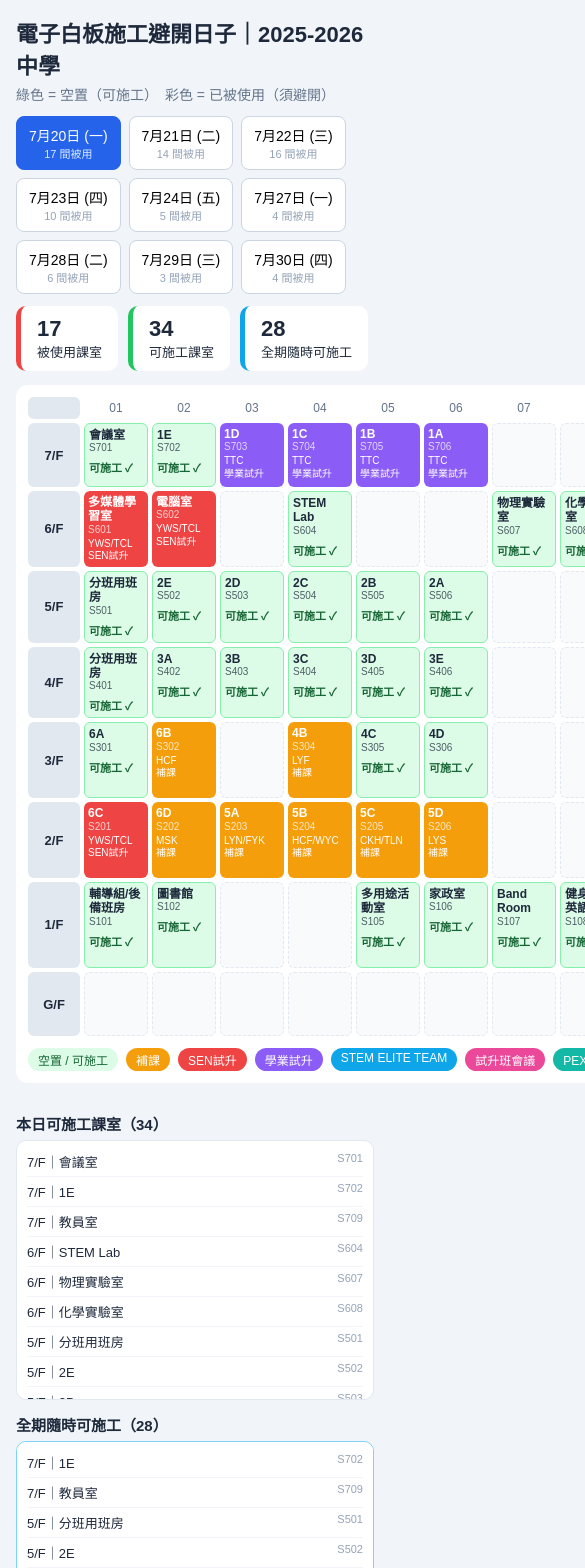
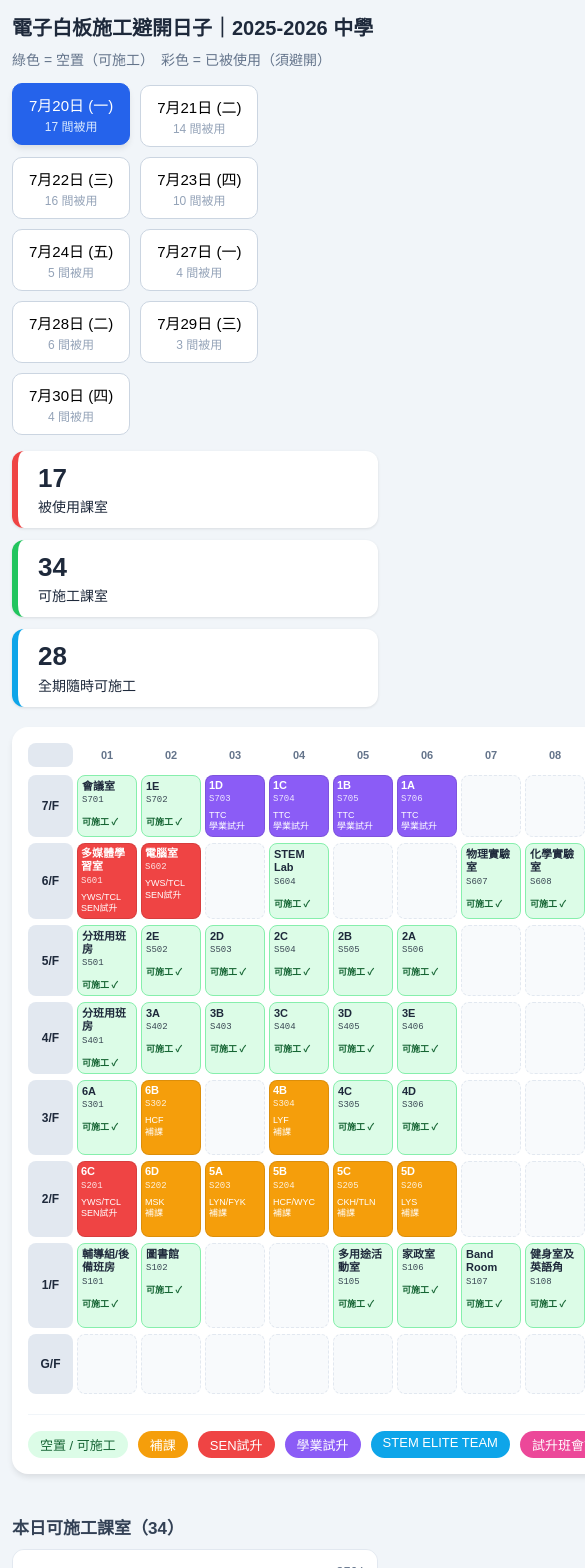
Before and after one commit to kingtmc314/whiteboard-scheduler, a Next.js app: page / in a window 390 px wide. Shown: the top 1568 px of the page, 585 px wide, since content can reach past the window. Built offline with nearby package versions, Linux system fonts and the light colour scheme.

Commit message:
Enlarge room cells and improve responsiveness across devices

```diff
--- a/app/globals.css
+++ b/app/globals.css
@@ -1,58 +1,83 @@
 * { box-sizing: border-box; margin: 0; padding: 0; }
 body { font-family: "Microsoft JhengHei","PingFang HK",sans-serif; background:#f1f5f9; color:#1e293b; }
 main { max-width: 1400px; margin: 0 auto; padding: 16px; }
-.top h1 { font-size: 22px; }
-.top p { color:#64748b; margin: 4px 0 12px; font-size: 14px; }
+.top h1 { font-size: 24px; margin-bottom: 8px; }
+.top p { color:#64748b; margin: 4px 0 16px; font-size: 16px; }
 
-.dates { display:flex; flex-wrap:wrap; gap:8px; margin-bottom:12px; }
-.date { border:1px solid #cbd5e1; background:#fff; border-radius:8px; padding:8px 12px;
-  cursor:pointer; font-size:14px; display:flex; flex-direction:column; align-items:center; }
-.date span { font-size:11px; color:#94a3b8; }
-.date.active { background:#2563eb; color:#fff; border-color:#2563eb; }
+.dates { display:flex; flex-wrap:wrap; gap:10px; margin-bottom:16px; }
+.date { border:1px solid #cbd5e1; background:#fff; border-radius:10px; padding:10px 16px;
+  cursor:pointer; font-size:15px; display:flex; flex-direction:column; align-items:center; transition: all 0.2s; }
+.date span { font-size:12px; color:#94a3b8; margin-top: 2px; }
+.date.active { background:#2563eb; color:#fff; border-color:#2563eb; transform: translateY(-2px); box-shadow: 0 4px 6px -1px rgb(0 0 0 / 0.1); }
 .date.active span { color:#dbeafe; }
 
-.stats { display:flex; gap:10px; margin-bottom:14px; flex-wrap:wrap; }
-.stat { background:#fff; border-radius:10px; padding:10px 16px; font-size:13px;
-  border-left:5px solid #2563eb; }
-.stat b { display:block; font-size:22px; }
+.stats { display:flex; gap:12px; margin-bottom:20px; flex-wrap:wrap; }
+.stat { background:#fff; border-radius:12px; padding:12px 20px; font-size:14px;
+  border-left:6px solid #2563eb; flex: 1; min-width: 200px; box-shadow: 0 1px 3px 0 rgb(0 0 0 / 0.1); }
+.stat b { display:block; font-size:26px; line-height: 1.2; margin-bottom: 2px; }
 .s-used { border-color:#ef4444; }
 .s-free { border-color:#22c55e; }
 .s-any { border-color:#0ea5e9; }
 
-.wrap { display:flex; gap:16px; align-items:flex-start; }
-.planbox { background:#fff; border-radius:12px; padding:12px; overflow-x:auto; flex:1; }
-.colhead, .frow { display:grid; grid-template-columns:52px repeat(13,minmax(64px,1fr)); gap:4px; }
-.colhead { margin-bottom:4px; }
-.chead { text-align:center; font-size:12px; color:#64748b; padding:4px 0; }
-.frow { margin-bottom:4px; }
+.wrap { display:flex; gap:20px; align-items:flex-start; }
+.planbox { background:#fff; border-radius:16px; padding:16px; overflow-x:auto; flex:1; box-shadow: 0 4px 6px -1px rgb(0 0 0 / 0.1); }
+.colhead, .frow { display:grid; grid-template-columns:60px repeat(11, minmax(80px, 1fr)); gap:6px; }
+.colhead { margin-bottom:8px; }
+.chead { text-align:center; font-size:14px; color:#64748b; padding:6px 0; font-weight: 600; }
+.frow { margin-bottom:6px; }
 .flabel { display:flex; align-items:center; justify-content:center; font-weight:700;
-  background:#e2e8f0; border-radius:6px; font-size:13px; }
-.cell { border-radius:6px; min-height:64px; padding:4px; font-size:11px; }
+  background:#e2e8f0; border-radius:8px; font-size:14px; }
+.cell { border-radius:8px; min-height:80px; padding:8px; font-size:12px; transition: transform 0.1s; }
+.cell:hover { transform: scale(1.02); }
 .cell.empty { background:#f8fafc; border:1px dashed #e2e8f0; }
 .cell.free { background:#dcfce7; border:1px solid #86efac; cursor:pointer; }
-.cell.used { color:#fff; cursor:pointer; }
-.rname { font-weight:700; font-size:12px; line-height:1.2; }
-.rcode { opacity:.75; font-size:10px; }
-.rinfo { margin-top:3px; font-size:10px; line-height:1.25; }
-.rok { margin-top:6px; color:#166534; font-weight:700; }
+.cell.used { color:#fff; cursor:pointer; box-shadow: inset 0 0 0 1px rgba(0,0,0,0.1); }
+.rname { font-weight:700; font-size:14px; line-height:1.2; margin-bottom: 2px; }
+.rcode { opacity:.85; font-size:11px; font-family: monospace; }
+.rinfo { margin-top:6px; font-size:11px; line-height:1.3; }
+.rok { margin-top:10px; color:#166534; font-weight:700; font-size: 11px; }
 
-.legend { display:flex; flex-wrap:wrap; gap:8px; margin-top:12px; }
-.lg { color:#fff; padding:3px 10px; border-radius:20px; font-size:12px; }
+.legend { display:flex; flex-wrap:wrap; gap:10px; margin-top:20px; padding-top: 16px; border-top: 1px solid #f1f5f9; }
+.lg { color:#fff; padding:4px 12px; border-radius:20px; font-size:13px; font-weight: 500; }
 
-.side { width:280px; flex-shrink:0; }
-.side h3 { font-size:15px; margin:14px 0 6px; }
-.detail { background:#fff; border-radius:10px; padding:14px; border:1px solid #e2e8f0; }
-.detail small { color:#94a3b8; }
-.detail p { font-size:13px; margin:4px 0; }
+.side { width:320px; flex-shrink:0; }
+.side h3 { font-size:17px; margin:20px 0 10px; color: #334155; }
+.detail { background:#fff; border-radius:12px; padding:16px; border:1px solid #e2e8f0; box-shadow: 0 1px 3px 0 rgb(0 0 0 / 0.1); }
+.detail h3 { margin-top: 0; }
+.detail small { color:#94a3b8; font-family: monospace; }
+.detail p { font-size:14px; margin:6px 0; }
 .warn { color:#dc2626; font-weight:700; }
 .okmsg { color:#16a34a; font-weight:700; }
-.list { list-style:none; background:#fff; border-radius:10px; padding:6px 10px;
-  max-height:260px; overflow-y:auto; border:1px solid #e2e8f0; }
-.list li { display:flex; justify-content:space-between; font-size:13px;
-  padding:5px 0; border-bottom:1px solid #f1f5f9; }
-.list li span { color:#94a3b8; font-size:11px; }
+.list { list-style:none; background:#fff; border-radius:12px; padding:8px 12px;
+  max-height:400px; overflow-y:auto; border:1px solid #e2e8f0; }
+.list li { display:flex; justify-content:space-between; font-size:14px;
+  padding:8px 0; border-bottom:1px solid #f1f5f9; }
+.list li:last-child { border-bottom: none; }
+.list li span { color:#64748b; font-size:12px; font-family: monospace; }
 .any-list { border-color:#7dd3fc; }
 
-footer { margin-top:16px; text-align:center; color:#94a3b8; font-size:12px; }
+footer { margin-top:24px; text-align:center; color:#94a3b8; font-size:14px; padding-bottom: 20px; }
 
-@media (max-width:900px){ .wrap{ flex-direction:column; } .side{ width:100%; } }
+@media (max-width: 1200px) {
+  .colhead, .frow { grid-template-columns: 50px repeat(11, minmax(70px, 1fr)); }
+  .cell { min-height: 70px; font-size: 11px; }
+  .rname { font-size: 12px; }
+}
+
+@media (max-width: 1024px) {
+  .wrap { flex-direction: column; }
+  .side { width: 100%; }
+  .list { max-height: 300px; }
+}
+
+@media (max-width: 768px) {
+  main { padding: 12px; }
+  .top h1 { font-size: 20px; }
+  .top p { font-size: 14px; }
+  .colhead, .frow { grid-template-columns: 45px repeat(11, minmax(60px, 1fr)); gap: 4px; }
+  .cell { min-height: 60px; padding: 4px; }
+  .rname { font-size: 11px; }
+  .rcode, .rok, .rinfo { font-size: 9px; }
+  .flabel { font-size: 12px; }
+  .chead { font-size: 11px; }
+}
```
